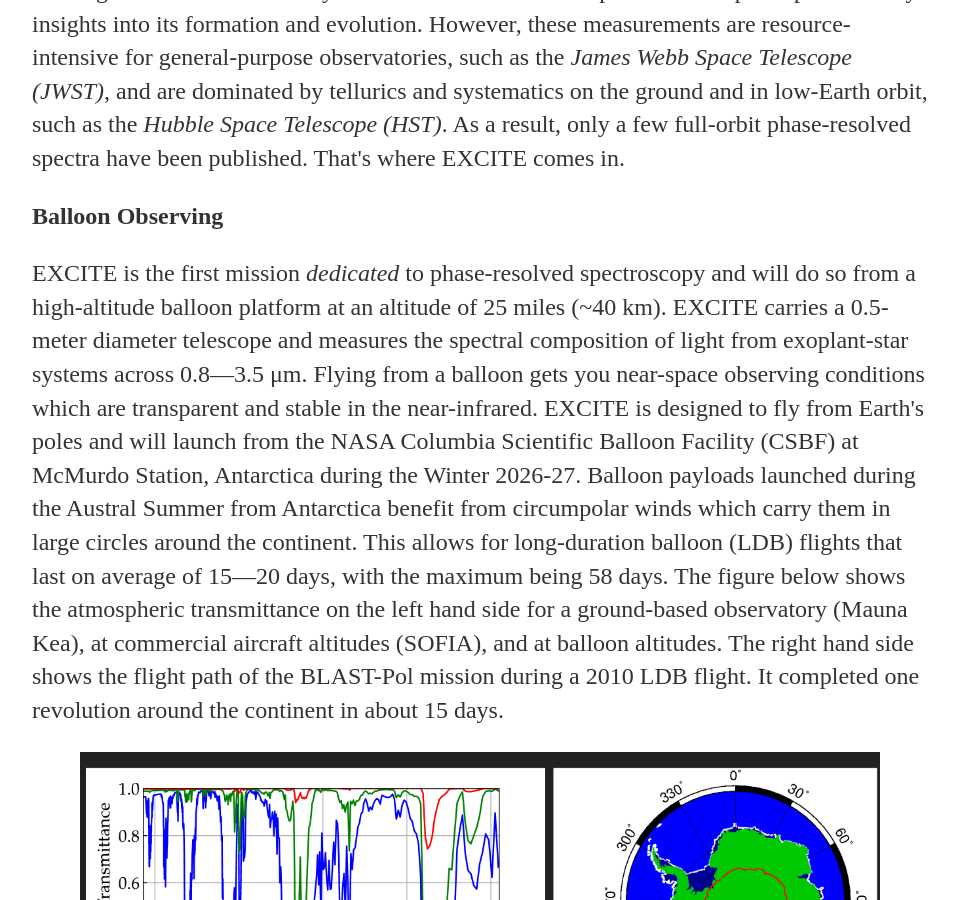
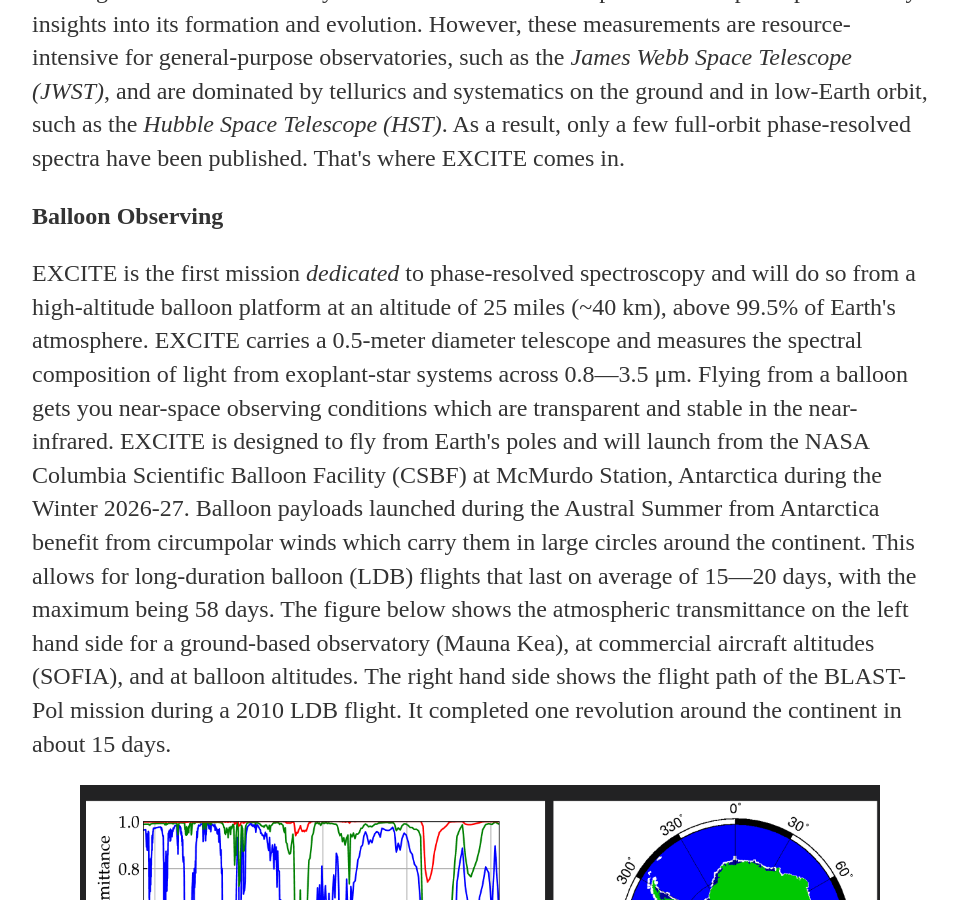
Before and after one commit to timrehm/timrehm.github.io, a Jekyll site: the page built from research/excite.html, in a window 1280 px wide and 900 px high, scrolled down 2456 px. Shown: the whole window, without its empty margins (160-1118 px from the left). Built offline with Jekyll 4.4.1, drawn with Linux system fonts in a browser that asks for light colours.

Commit message:
Update excite.html

```diff
--- a/research/excite.html
+++ b/research/excite.html
@@ -44,7 +44,7 @@ title: EXCITE
   Balloon Observing
 	</p>
 	<p> EXCITE is the first mission <em>dedicated</em> to phase-resolved spectroscopy and will do so from a high-altitude
-		balloon platform at an altitude of 25 miles (~40 km). EXCITE carries a 0.5-meter diameter telescope and measures the spectral composition of light from exoplant-star systems
+		balloon platform at an altitude of 25 miles (~40 km), above 99.5% of Earth's atmosphere. EXCITE carries a 0.5-meter diameter telescope and measures the spectral composition of light from exoplant-star systems
 		across 0.8&mdash;3.5 &mu;m. Flying from a balloon gets you near-space observing conditions which are transparent and stable in the
 		near-infrared. EXCITE is designed to fly from Earth's poles and will launch from the NASA Columbia Scientific Balloon Facility (CSBF) at
 		McMurdo Station, Antarctica during the Winter 2026-27. Balloon payloads launched during the Austral Summer from Antarctica benefit from circumpolar
```
